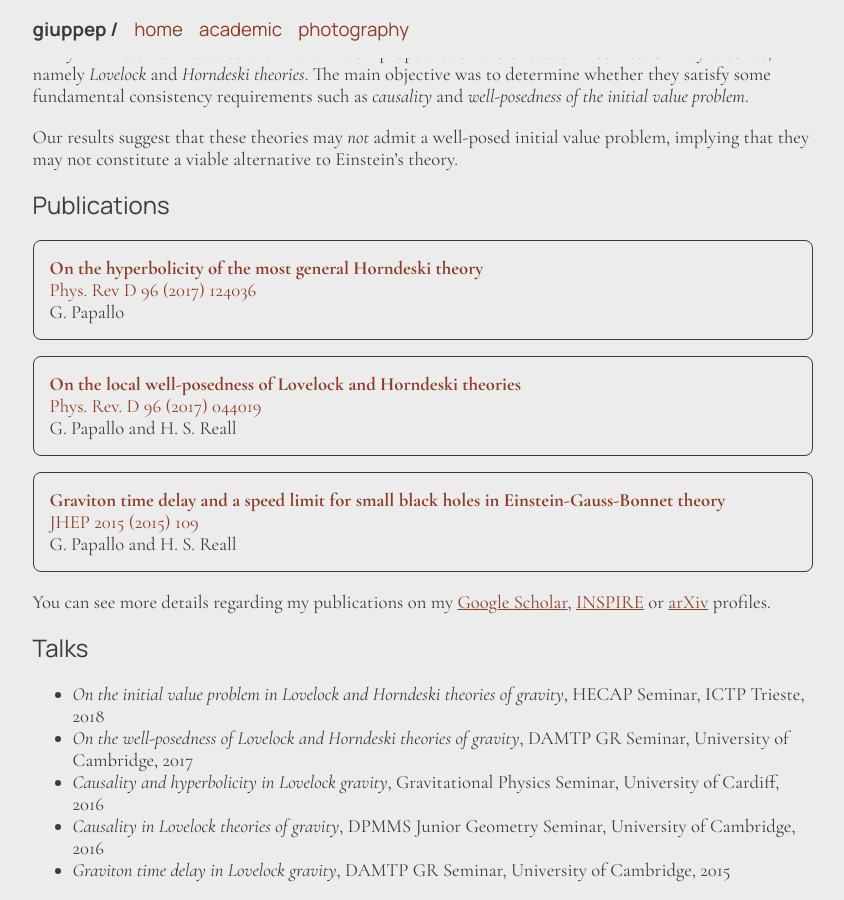
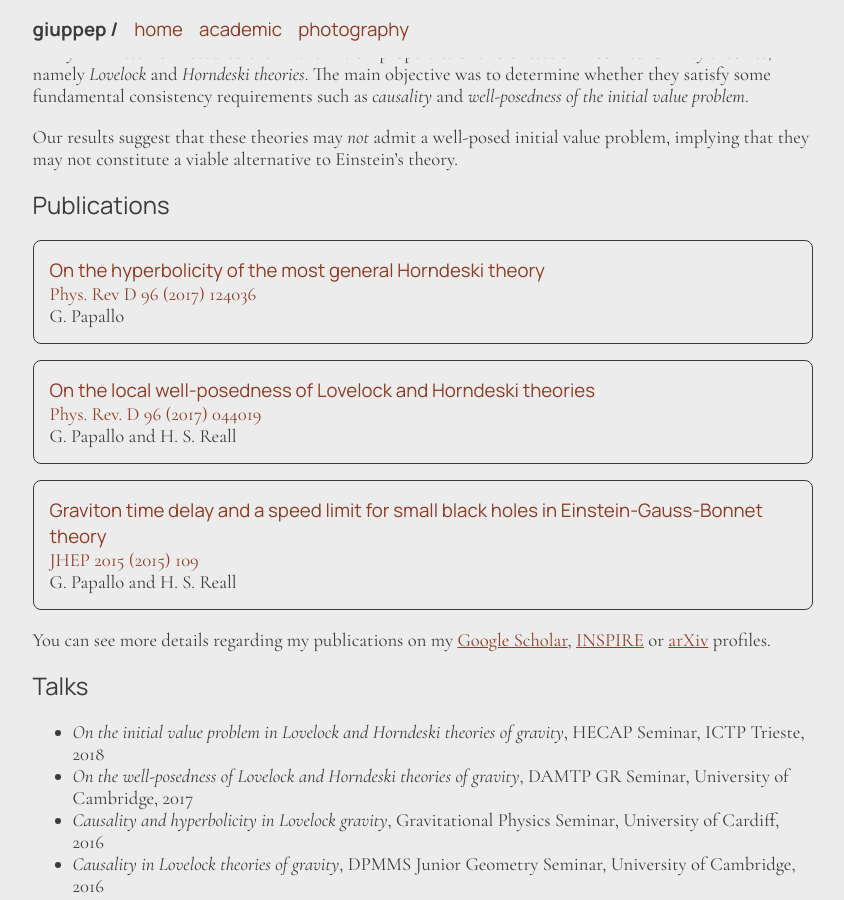
Before and after one commit to giuppep/giuppep.github.io, a Jekyll site: the page built from academic.md, in a window 1280 px wide and 900 px high, scrolled down 503 px. Shown: the whole window, without its empty margins (217-1061 px from the left). Built offline with Jekyll 4.4.1, drawn with Linux system fonts in a browser that asks for light colours.

Commit message:
change style of publication tityle (sans)

```diff
--- a/_includes/_publication.html
+++ b/_includes/_publication.html
@@ -1,9 +1,9 @@
 <li>
-    <strong>
-        <a href="{{ include.publication.arxiv_link}}">
+    <h5>
+        <a  href="{{ include.publication.arxiv_link}}">
             {{ include.publication.title }}
         </a>
-    </strong>
+    </h5>
     <a href="{{ include.publication.journal_link }}">{{ include.publication.journal}}</a>
     <span>{{ include.publication.authors | array_to_sentence_string }}</span>
 </li>
```
